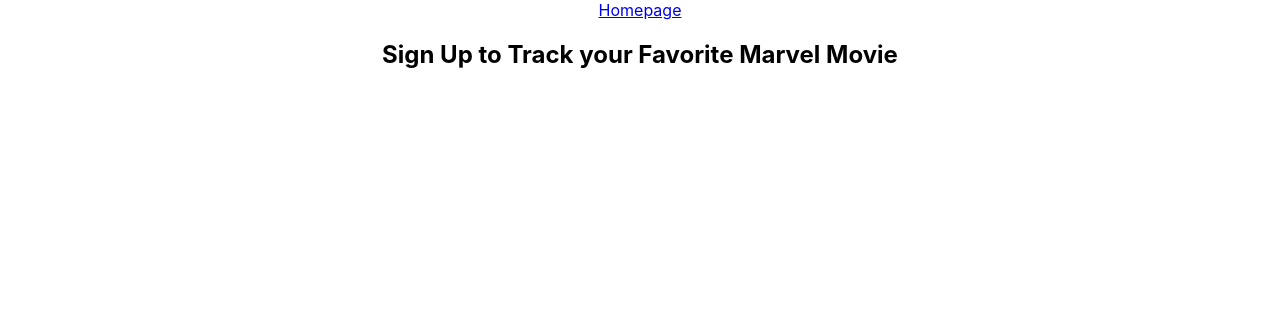
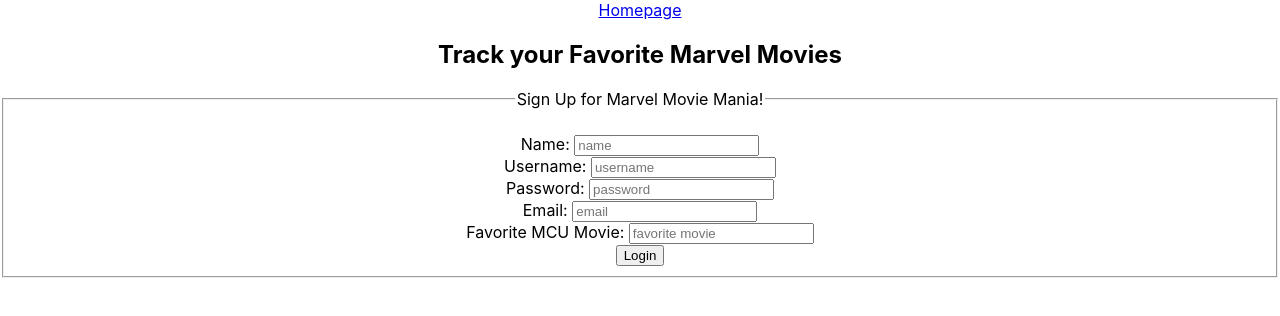
Before and after one commit to jbird33/project3-frontend, a React (Create React App) app in the folder fav-marvel-movie/: page /signup in a window 1280 px wide. Shown: the top 316 px of the page. Built offline with nearby package versions, Linux system fonts and the light colour scheme.

Commit message:
Added some functionality to the Login component

```diff
--- a/fav-marvel-movie/src/App.js
+++ b/fav-marvel-movie/src/App.js
@@ -3,8 +3,9 @@
 import React from "react";
 import {Link, Route} from "react-router-dom";
 import Home from "./components/Home";
-import Login from "./components/Login"
-import SignUp from "./components/SignUp"
+import Login from "./components/Login";
+import SignUp from "./components/SignUp";
+import UserProfile from "./components/UserProfile";
 
 function App() {
   return (
@@ -12,9 +13,11 @@
 
       <Route path="/" exact render={() => <Home />} />
 
-      <Route path="/login" render={() => <Login /> } />
+      <Route path="/login" render={(props) => <Login {...props} /> } />
 
-      <Route path="/signup" render={() => <SignUp /> } />
+      <Route path="/signup" render={(props) => <SignUp {...props}/> } />
+
+      <Route path="/profile/:id" render={(props) => <UserProfile {...props}/> } />
 
 
     </div>
--- a/fav-marvel-movie/src/components/Login.js
+++ b/fav-marvel-movie/src/components/Login.js
@@ -1,12 +1,39 @@
 import React, { Component } from "react";
 import { Link } from "react-router-dom";
+import axios from "axios";
 
 class Login extends Component {
     constructor(props) {
         super(props);
         this.state = {
+            user: {
+                username: "",
+                password: ""
+            }
+        }
+    }
 
-        }
+    handleChange = (event) => {
+        this.setState(prevState => ({
+            user: {
+                ...prevState.user,
+                [event.target.name]: event.target.value
+            }
+        }))
+    }
+
+    handleSubmit = (event) => {
+        event.preventDefault()
+
+        axios.get("", this.state.user)
+            .then(response => {
+                console.log("Logged In User!!")
+                console.log(response)
+                this.props.history.push(`/profile/${response.user.user.id}`)
+            })
+            .catch(err => {
+                console.log(err)
+            })
     }
 
 
@@ -16,14 +43,22 @@
                 <div className="navigation">
                     <nav>
                         <Link to="/">Homepage</Link>
-                        <h1>Login to See Favorite Movie List!</h1>
+                        <h1>Start Viewing Your Movie Mania Here!</h1>
                     </nav>
 
                 </div>
 
                 <div className="body">
 
+                    <form onSubmit={this.handleSubmit}>
+                        <fieldset>
+                            <legend>Login to See Your Favorite Movie!</legend><br></br>
+                            <label for="username">Username: </label><input onChange={this.handleChange} type="text" name="username" placeholder="username" /> <br></br>
+                            <label for="password">Password: </label><input onChange={this.handleChange} type="password" name="password" placeholder="password" /><br></br><br></br>
+                            <input type="submit" value="Login" />
+                        </fieldset>
 
+                    </form>
 
                 </div>
 
--- a/fav-marvel-movie/src/components/SignUp.js
+++ b/fav-marvel-movie/src/components/SignUp.js
@@ -1,5 +1,6 @@
 import React, { Component } from "react";
 import { Link } from "react-router-dom";
+import axios from "axios";
 
 class SignUp extends Component {
     constructor(props) {
@@ -16,13 +17,24 @@
                 <div className="navigation">
                     <nav>
                         <Link to="/">Homepage</Link>
-                        <h1>Sign Up to Track your Favorite Marvel Movie </h1>
+                        <h1>Track your Favorite Marvel Movies </h1>
                     </nav>
 
                 </div>
 
                 <div className="body">
+                <form>
+                        <fieldset>
+                            <legend>Sign Up for Marvel Movie Mania!</legend><br></br>
+                            <label for="name">Name: </label><input type="text" name="name" placeholder="name" /><br></br>
+                            <label for="username">Username: </label><input type="text" name="username" placeholder="username" /><br></br>
+                            <label for="password">Password: </label><input type="password" name="password" placeholder="password" /><br></br>
+                            <label for="email">Email: </label><input type="text" name="email" placeholder="email" /><br></br>
+                            <label for="favMovie">Favorite MCU Movie: </label><input type="text" name="favMovie" placeholder="favorite movie" /><br></br>
+                            <input type="submit" value="Login" />
+                        </fieldset>
 
+                    </form>
 
 
                 </div>
--- /dev/null
+++ b/fav-marvel-movie/src/components/UserProfile.js
@@ -0,0 +1,40 @@
+import React, { Component } from "react";
+import { Link } from "react-router-dom";
+import axios from "axios";
+
+class UserProfile extends Component {
+    constructor(props) {
+        super();
+        this.state = {
+            user: {
+                name: "",
+                username: "",
+                password: "",
+                email: "",
+                favMovie: ""
+            }
+
+        }
+    }
+
+
+
+    render() {
+        return (
+            <div>
+                <div className="navigation">
+                    <nav>
+                        <Link to="/">Homepage</Link>
+                        <h1>Welcome, {this.props.name} </h1>
+                    </nav>
+                </div>
+
+                <div className="body">
+
+                </div>
+            </div>
+        )
+    }
+}
+
+export default UserProfile
```
